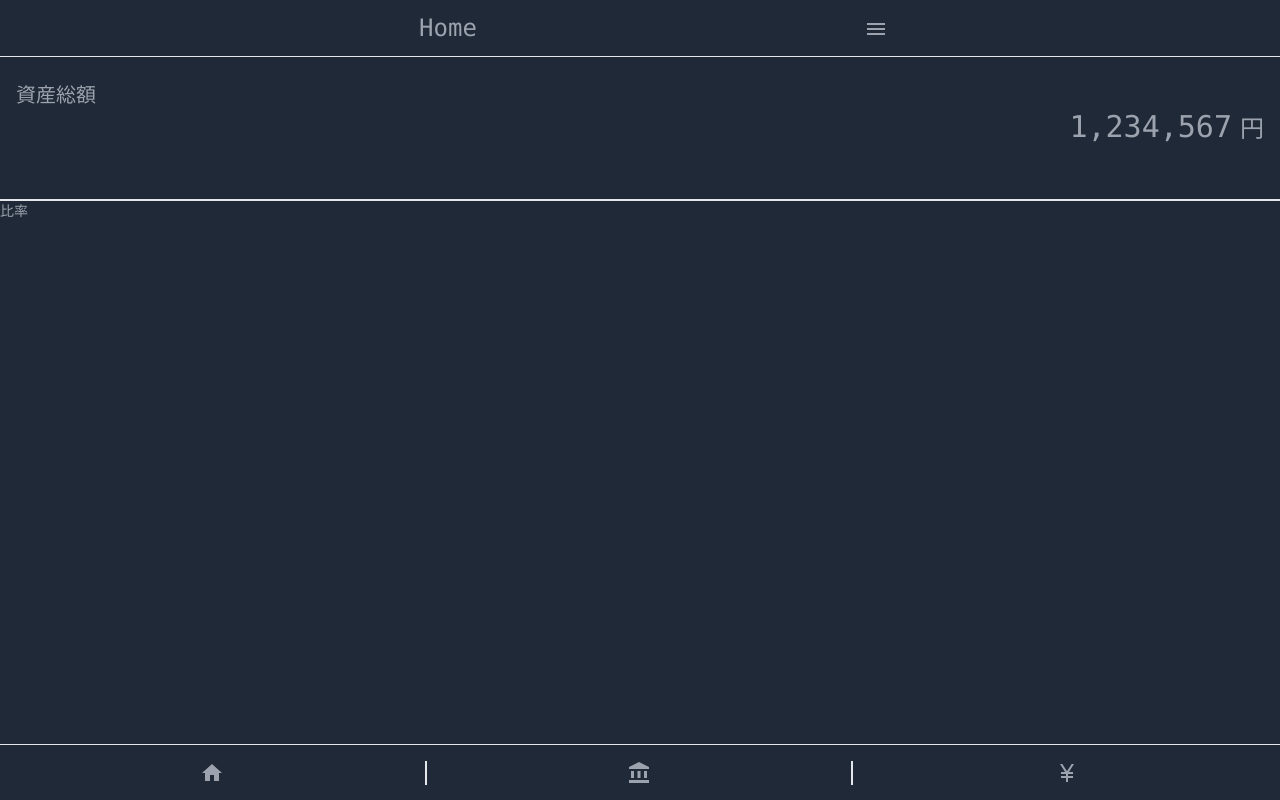
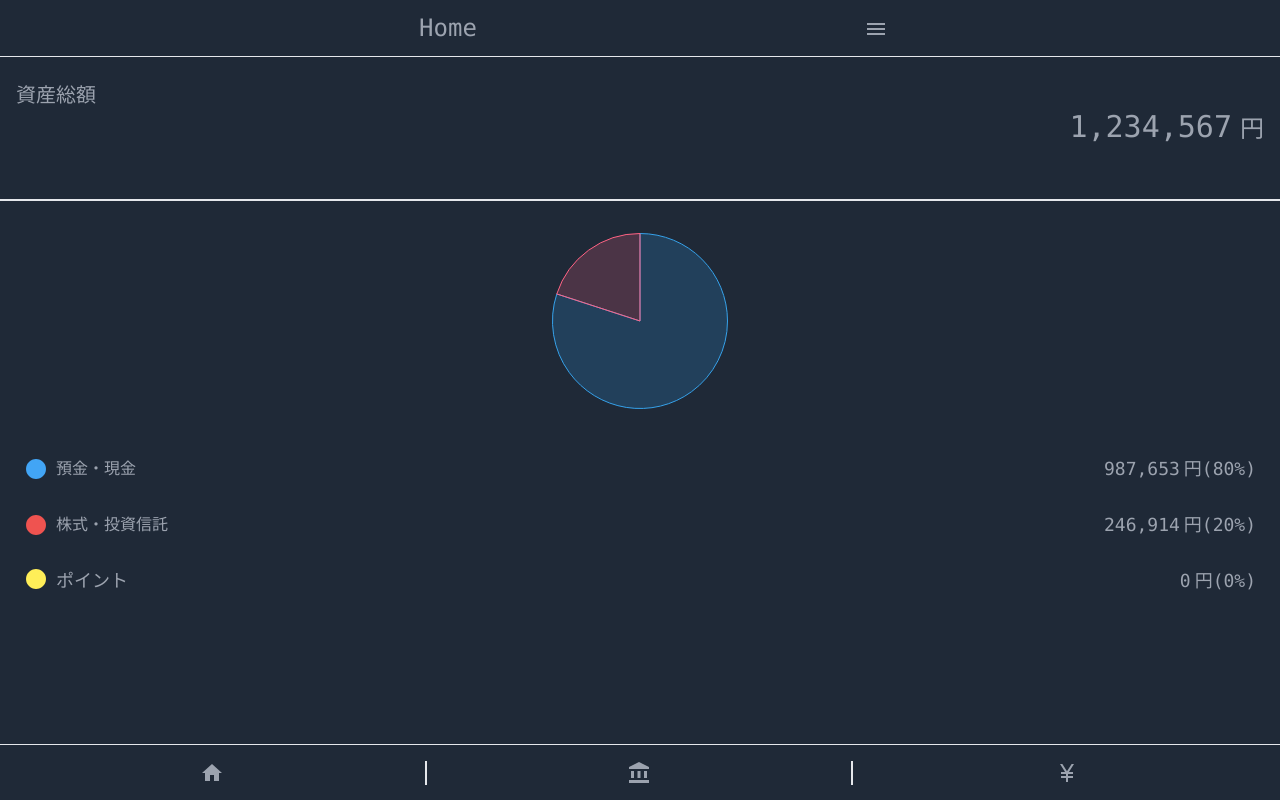
Before and after one commit to ba58ajbse/money_graph, a Next.js app: page / in a window 1280 px wide. Built offline with nearby package versions, Linux system fonts and the light colour scheme.

Commit message:
add pie chart and detail

```diff
--- a/app/page.tsx
+++ b/app/page.tsx
@@ -1,7 +1,13 @@
 'use client'
 
+import ChartPie from '../components/ChartPie'
+
 const Page = () => {
-  const totalAmount = 1234567
+  const cash = 987653
+  const stock = 246914
+  const point = 0
+  const totalAmount = cash + stock
+
   return (
     <main className="flex flex-col h-full w-screen">
       {/* 総額 */}
@@ -17,7 +23,7 @@ const Page = () => {
         </div>
       </div>
       {/* グラフ */}
-      <div>比率</div>
+      <ChartPie cash={cash} stock={stock} point={point} />
     </main>
   )
 }
--- /dev/null
+++ b/components/ChartPie.tsx
@@ -0,0 +1,103 @@
+'use client'
+
+import { ReactNode } from 'react'
+import { Chart as ChartJS, ArcElement } from 'chart.js'
+import { Pie } from 'react-chartjs-2'
+import CircleIcon from '@mui/icons-material/Circle'
+import blue from '@mui/material/colors/blue'
+import red from '@mui/material/colors/red'
+import yellow from '@mui/material/colors/yellow'
+
+ChartJS.register(ArcElement)
+
+type Props = {
+  cash: number
+  stock: number
+  point: number
+}
+type LabelWrapProps = {
+  children: ReactNode
+}
+const LabelWrap = ({ children }: LabelWrapProps) => {
+  return (
+    <div className="flex flex-row justify-between items-center w-full h-14">
+      {children}
+    </div>
+  )
+}
+const Yen = () => {
+  return <span className="ml-1">円</span>
+}
+
+const percent = (total: number, item: number) => {
+  return Number((item / total).toFixed(2)) * 100
+}
+const YenDetail = ({ total, item }: { total: number; item: number }) => {
+  return (
+    <div>
+      <p>
+        {item.toLocaleString()}
+        <Yen />
+        <span>{`(${percent(total, item)}%)`}</span>
+      </p>
+    </div>
+  )
+}
+
+const ChartPie = ({ cash, stock, point }: Props) => {
+  const data = {
+    labels: ['現金', '証券', 'その他'],
+    datasets: [
+      {
+        label: '# of Votes',
+        data: [cash, stock, point],
+        backgroundColor: [
+          'rgba(54, 162, 235, 0.2)',
+          'rgba(255, 99, 132, 0.2)',
+          'rgba(255, 206, 86, 0.2)',
+        ],
+        borderColor: [
+          'rgba(54, 162, 235, 1)',
+          'rgba(255, 99, 132, 1)',
+          'rgba(255, 206, 86, 1)',
+        ],
+        borderWidth: 1,
+      },
+    ],
+  }
+
+  const total = cash + stock + point
+
+  return (
+    <>
+      <div className="flex justify-center h-60 p-8">
+        <Pie data={data} />
+      </div>
+      <div className="flex flex-col h-full px-6 text-lg">
+        <LabelWrap>
+          <div className="flex text-base">
+            <CircleIcon htmlColor={blue[400]} className="text-base" />
+            <p className="ml-2">預金・現金</p>
+          </div>
+          <YenDetail total={total} item={cash} />
+        </LabelWrap>
+        <LabelWrap>
+          <div className="flex text-base">
+            <CircleIcon htmlColor={red[400]} className="text-base" />
+            <p className="ml-2">株式・投資信託</p>
+          </div>
+          <YenDetail total={total} item={stock} />
+        </LabelWrap>
+        <LabelWrap>
+          <div className="flex">
+            <CircleIcon htmlColor={yellow[400]} className="text-base" />
+            <p className="ml-2">ポイント</p>
+          </div>
+          <YenDetail total={total} item={point} />
+        </LabelWrap>
+      </div>
+    </>
+  )
+}
+
+export default ChartPie
```
